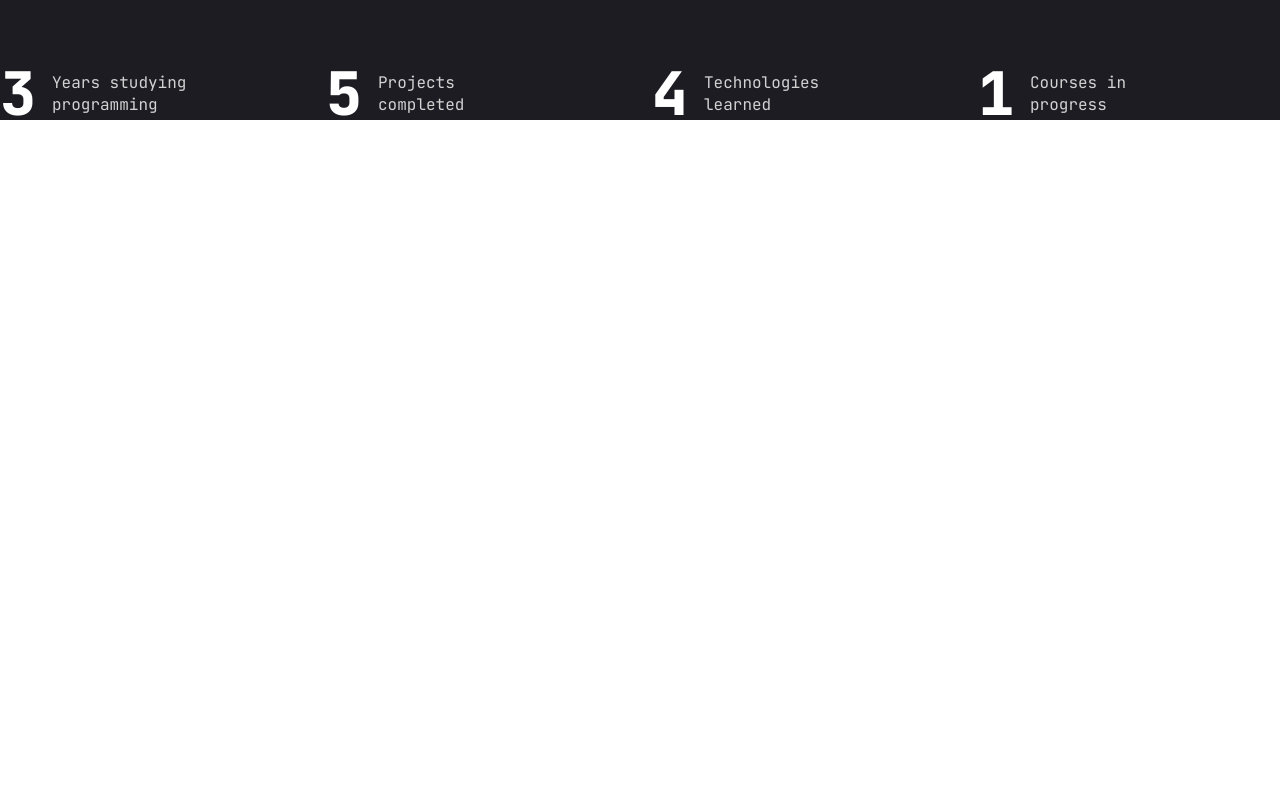
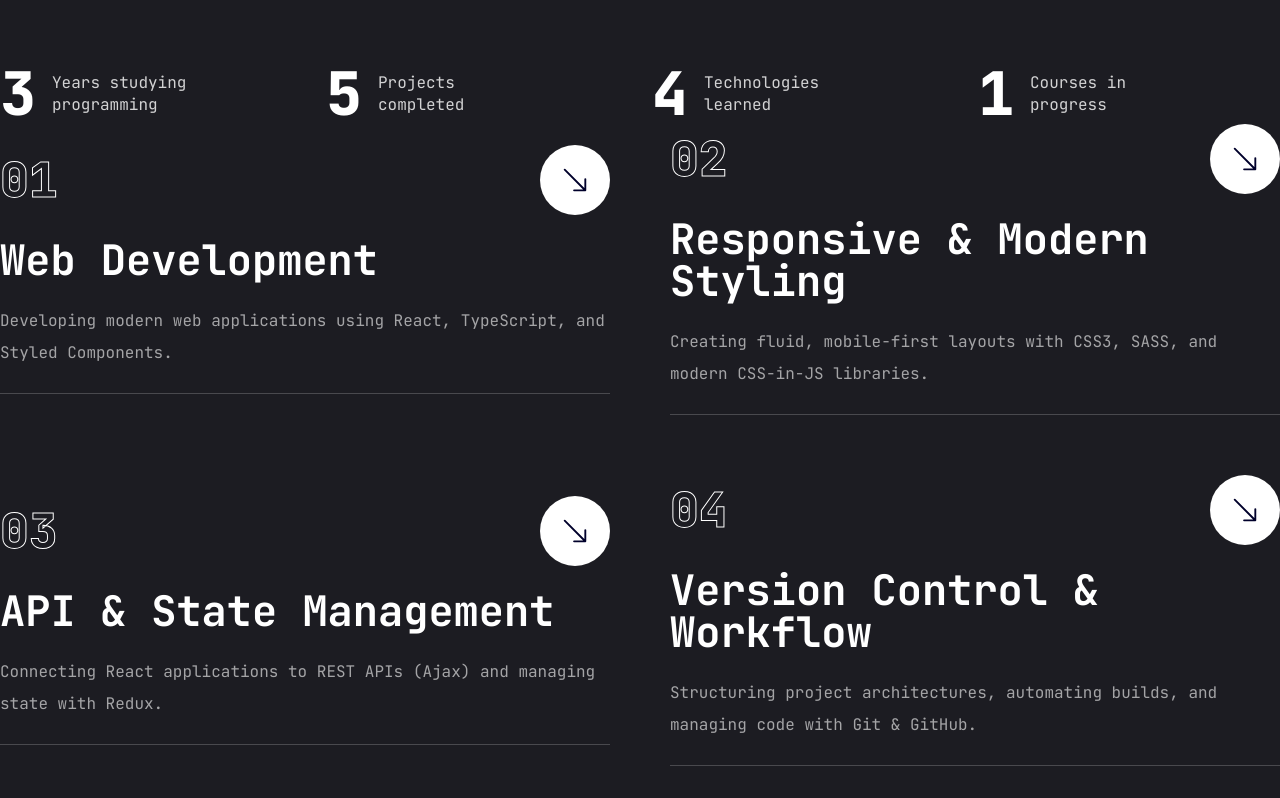
Before and after one commit to Dot010/personal-portfolio, a Next.js app: page / in a window 1280 px wide. Shown: the part 680-1478 px from the top of the page. Built offline with nearby package versions, Linux system fonts and the light colour scheme.

Commit message:
refactor(layout): remove the stair and page transitions

```diff
--- a/app/layout.tsx
+++ b/app/layout.tsx
@@ -7,8 +7,6 @@ import "./globals.css";
 
 // components
 import Header from "@/components/layout/Header";
-import PageTransition from "@/components/layout/PageTransition";
-import StairTransition from "@/components/layout/StairTransition";
 import SmoothScroll from "@/components/providers/SmoothScroll";
 
 const jetBrainsMono = JetBrains_Mono({
@@ -39,10 +37,8 @@ export default function RootLayout({
       <body className={`${jetBrainsMono.className} antialiased`}>
         <SmoothScroll>
           <Header />
-          <StairTransition />
-          <PageTransition>{children}</PageTransition>
+          {children}
         </SmoothScroll>
-
       </body>
     </html>
   );
--- a/components/layout/PageTransition.tsx
+++ /dev/null
@@ -1,34 +0,0 @@
-"use client";
-
-
-import { ReactNode } from "react"
-import { AnimatePresence, motion } from "framer-motion"
-import { usePathname } from "next/navigation";
-
-
-
-const PageTransition = ({ children }: { children: ReactNode }) => {
-const pathname = usePathname();
-    return (
-        <AnimatePresence mode="wait">
-
-           <div key={pathname}>
-
-            <motion.div
-                initial={{ opacity: 1 }}
-                animate={{ opacity: 0, }}
-                exit={{ opacity: 1 }}
-                transition={{
-                    duration: 0.4,
-                    ease: "easeInOut",
-                }}
-
-                className="h-screen w-screen fixed bg-primary/15 top-0 pointer-events-none"
-            />
-                    {children}
-                    </div>
-        </AnimatePresence>
-    );
-};
-
-export default PageTransition
--- a/components/layout/StairTransition.tsx
+++ /dev/null
@@ -1,35 +0,0 @@
-"use client";
-
-import { AnimatePresence, motion } from "framer-motion"
-import { usePathname } from "next/navigation"
-
-// components
-import Stairs from "./Stairs"
-
-
-
-const StairTransition = () => {
-    const pathname = usePathname();
-    return (
-        <>
-            <AnimatePresence mode="wait">
-                <div key={pathname}>
-                    <div className="h-screen w-screen fixed top-0 left-0 right-0
-                    pointer-events-none z-40 flex">
-                        <Stairs />
-                    </div>
-
-                    <motion.div className="h-screen w-screen fixed bg-primary top-0
-                    pointer-events-none" initial={{ opacity: 1 }} animate={{
-                            opacity: 0,
-                        transition:{delay: 1, duration: 0.4, ease: "easeInOut"},
-                        }}
-                     />
-                </div>
-            </AnimatePresence>
-
-        </>
-    );
-};
-
-export default StairTransition
--- a/components/layout/Stairs.tsx
+++ /dev/null
@@ -1,47 +0,0 @@
-import { motion } from "framer-motion"
-
-const StairAnimation = {
-    intial: {
-        top: "0%",
-    },
-    animate: {
-        top: "100%",
-    },
-    exit: {
-        top: ["100%", "0%"],
-    },
-};
-
-const reverseIndex = (index: number) => {
-    const totalSteps = 6;
-    return totalSteps - index - 1;
-}
-const Stairs = () => {
-    return (
-     <>
-
-            {[...Array(6)].map((_, index) => {
-                return (
-
-
-                    <motion.div key={index} variants={StairAnimation}
-                        initial="initial"
-                        animate="animate"
-                        exit="exit"
-                        transition={{
-                            duration: 0.4,
-                            ease: 'easeInOut',
-                            delay: reverseIndex(index) * 0.1,
-
-                        }}
-                        className="h-full w-full bg-white relative"
-                    />
-
-                );
-        })}
-
-    </>
-    )
-}
-
-export default Stairs
```
